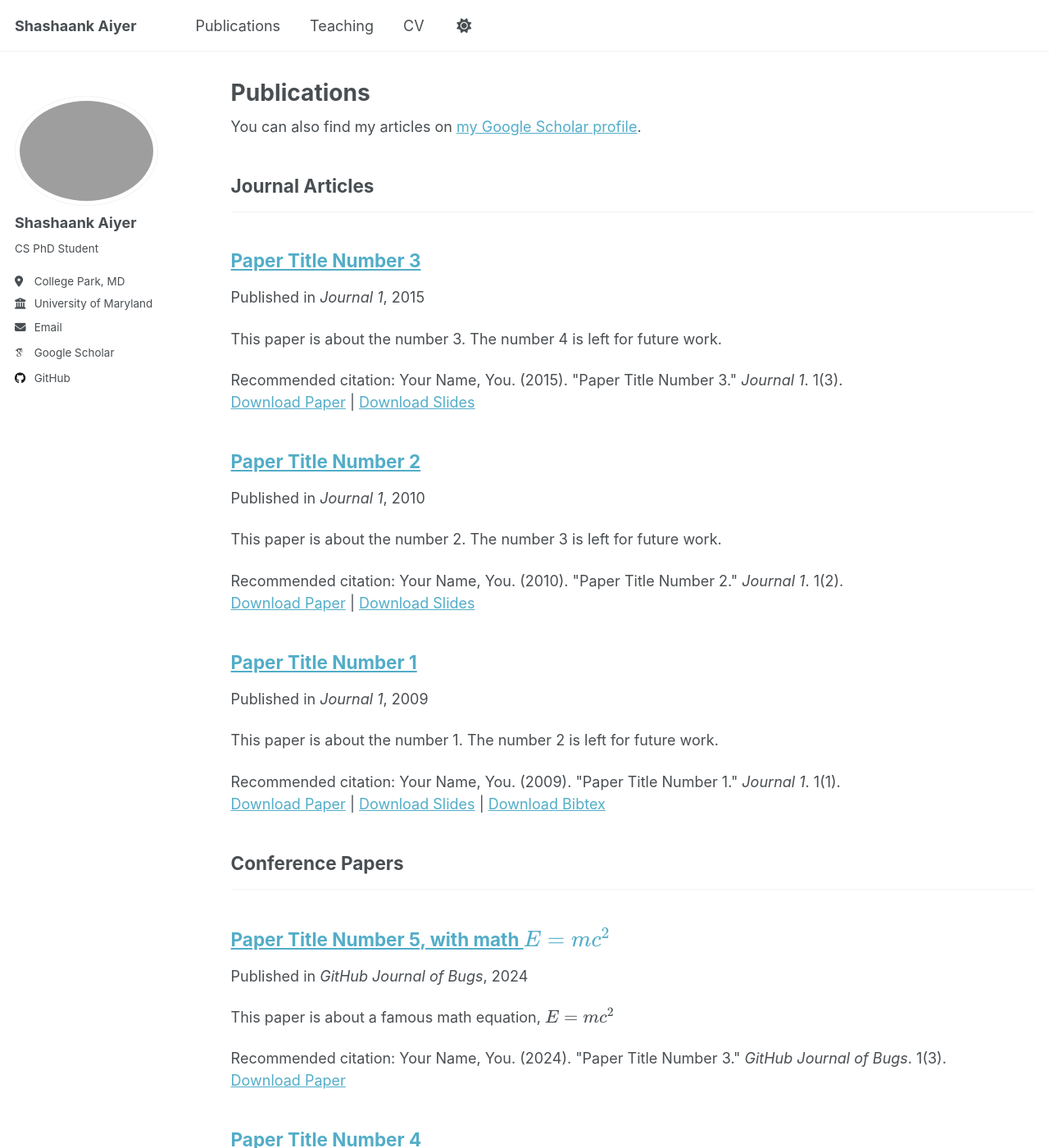
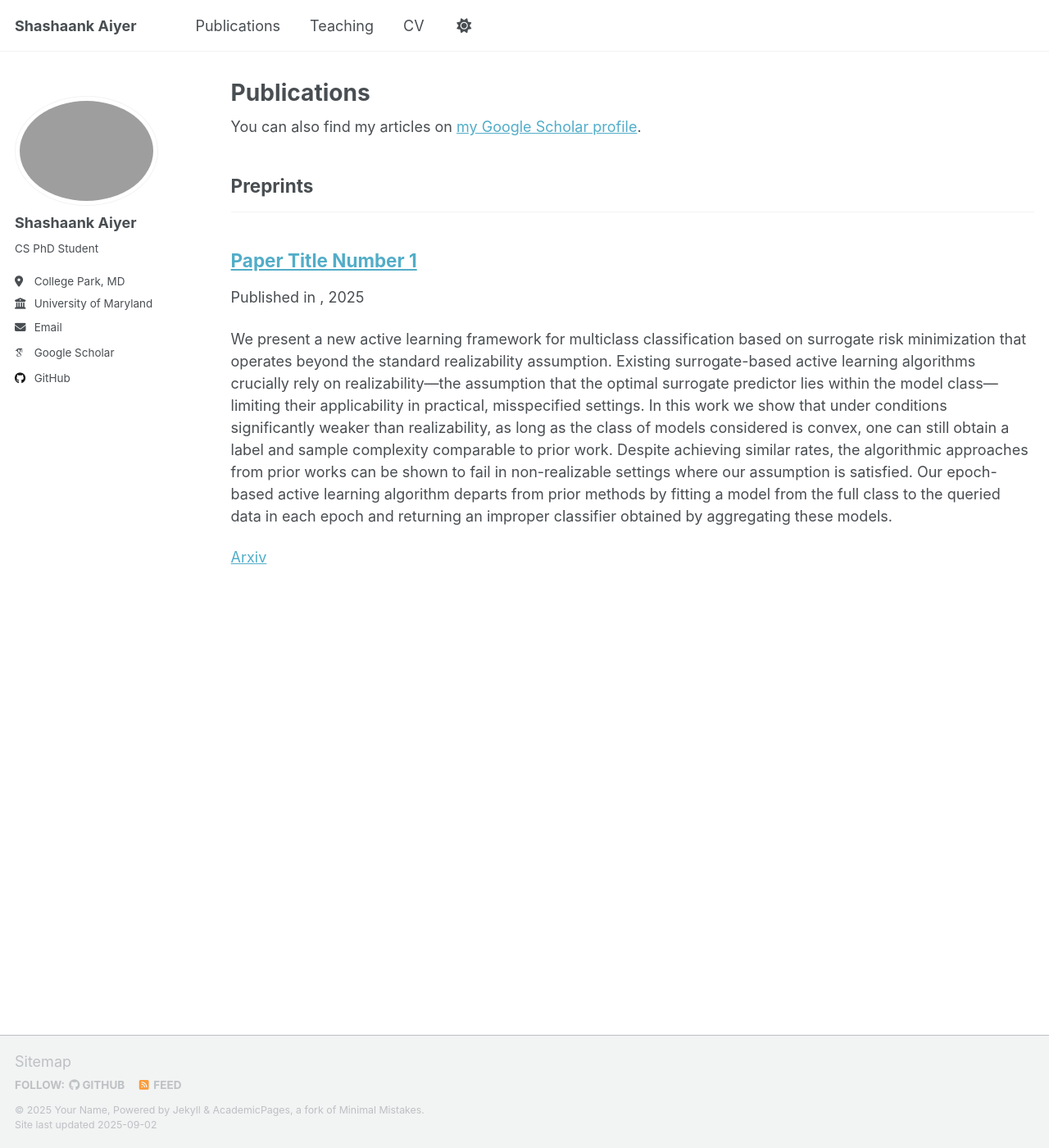
Before and after one commit to shashaank-aiyer/shashaank-aiyer.github.io, a Jekyll site: the page built from _pages/publications.html, in a window 1280 px wide and 1400 px high. Shown: the whole window at 82% size. Built offline with Jekyll 4.4.1, drawn with Linux system fonts in a browser that asks for light colours; some web fonts are replaced; a script that is not in the unit is left out; some of the changed text lies outside the part shown.

Commit message:
publications

```diff
--- a/_config.yml
+++ b/_config.yml
@@ -82,10 +82,10 @@
 publication_category:
   books:
     title: 'Books'
-  manuscripts:
-    title: 'Journal Articles'
-  conferences:
-    title: 'Conference Papers'
+  preprints:
+    title: 'Preprints'
+  publications:
+    title: 'Publications'
 
 # Site Settings
 teaser                   :  # filename of teaser fallback teaser image placed in /images/, .e.g. "500x300.png"
--- a/_includes/archive-single.html
+++ b/_includes/archive-single.html
@@ -71,7 +71,7 @@
     {% elsif post.paperurl and post.bibtexurl %}
       <p><a href=" {{ post.paperurl }} ">Download Paper</a> | <a href="{{ post.bibtexurl }}">Download Bibtex</a></p>
     {% elsif post.paperurl %}
-      <p><a href=" {{ post.paperurl }} ">Download Paper</a></p>
+      <p><a href=" {{ post.paperurl }} ">Arxiv</a></p>
     {% elsif post.slidesurl and post.bibtexurl %}
       <p><a href="{{ post.slidesurl }}">Download Slides</a> | <a href="{{ post.bibtexurl }}">Download Bibtex</a></p>
     {% elsif post.slidesurl %}
--- /dev/null
+++ b/_publications/active-learning-via-regression.md
@@ -0,0 +1,9 @@
+---
+title: "Paper Title Number 1"
+collection: publications
+category: preprints
+excerpt: 'We present a new active learning framework for multiclass classification based on surrogate risk minimization that operates beyond the standard realizability assumption. Existing surrogate-based active learning algorithms crucially rely on realizability—the assumption that the optimal surrogate predictor lies within the model class—limiting their applicability in practical, misspecified settings. In this work we show that under conditions significantly weaker than realizability, as long as the class of models considered is convex, one can still obtain a label and sample complexity comparable to prior work. Despite achieving similar rates, the algorithmic approaches from prior works can be shown to fail in non-realizable settings where our assumption is satisfied. Our epoch-based active learning algorithm departs from prior methods by fitting a model from the full class to the queried data in each epoch and returning an improper classifier obtained by aggregating these models.'
+paperurl: 'https://arxiv.org/abs/2506.00316'
+
+---
+The contents above will be part of a list of publications, if the user clicks the link for the publication than the contents of section will be rendered as a full page, allowing you to provide more information about the paper for the reader. When publications are displayed as a single page, the contents of the above "citation" field will automatically be included below this section in a smaller font.
```
